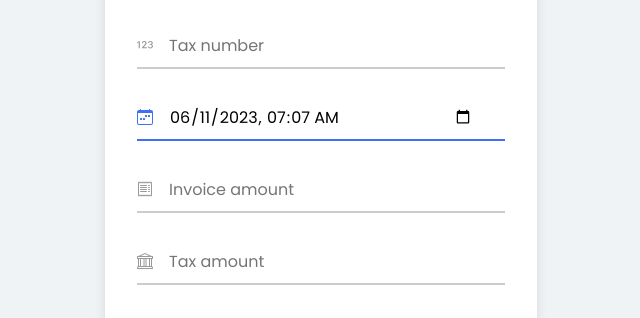
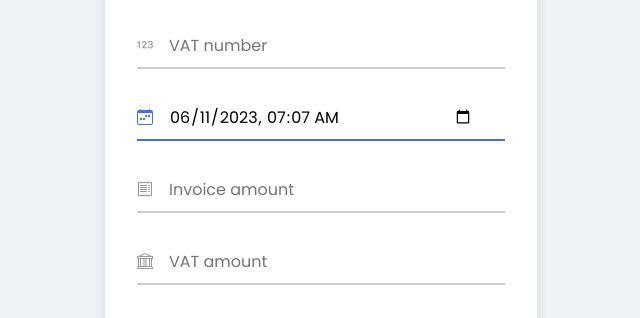
Before and after one commit to alirumane/zatca-qr-code, a plain HTML site: page index.html in a window 1280 px wide. Shown: the part 283-601 px from the top of the page, 319-959 px from the left. Drawn offline with Linux system fonts and the light colour scheme.

Commit message:
Chnages for TAX to VAT

```diff
--- a/index.html
+++ b/index.html
@@ -23,7 +23,7 @@
                       </svg>
                 </div>
                 <div class="input-field">
-                    <input type="number" id="tax-number" placeholder="Tax number" required>
+                    <input type="number" id="tax-number" placeholder="VAT number" required>
                     <svg xmlns="http://www.w3.org/2000/svg" width="16" height="16" fill="currentColor" viewBox="0 0 16 16">
                         <path d="M2.873 11.297V4.142H1.699L0 5.379v1.137l1.64-1.18h.06v5.961h1.174Zm3.213-5.09v-.063c0-.618.44-1.169 1.196-1.169.676 0 1.174.44 1.174 1.106 0 .624-.42 1.101-.807 1.526L4.99 10.553v.744h4.78v-.99H6.643v-.069L8.41 8.252c.65-.724 1.237-1.332 1.237-2.27C9.646 4.849 8.723 4 7.308 4c-1.573 0-2.36 1.064-2.36 2.15v.057h1.138Zm6.559 1.883h.786c.823 0 1.374.481 1.379 1.179.01.707-.55 1.216-1.421 1.21-.77-.005-1.326-.419-1.379-.953h-1.095c.042 1.053.938 1.918 2.464 1.918 1.478 0 2.642-.839 2.62-2.144-.02-1.143-.922-1.651-1.551-1.714v-.063c.535-.09 1.347-.66 1.326-1.678-.026-1.053-.933-1.855-2.359-1.845-1.5.005-2.317.88-2.348 1.898h1.116c.032-.498.498-.944 1.206-.944.703 0 1.206.435 1.206 1.07.005.64-.504 1.106-1.2 1.106h-.75v.96Z"/>
                       </svg>
@@ -43,7 +43,7 @@
                       </svg>
                 </div>
                 <div class="input-field">
-                    <input type="number" id="tax-amount" placeholder="Tax amount" required>
+                    <input type="number" id="tax-amount" placeholder="VAT amount" required>
                     <svg xmlns="http://www.w3.org/2000/svg" width="16" height="16" fill="currentColor" viewBox="0 0 16 16">
                         <path d="m8 0 6.61 3h.89a.5.5 0 0 1 .5.5v2a.5.5 0 0 1-.5.5H15v7a.5.5 0 0 1 .485.38l.5 2a.498.498 0 0 1-.485.62H.5a.498.498 0 0 1-.485-.62l.5-2A.501.501 0 0 1 1 13V6H.5a.5.5 0 0 1-.5-.5v-2A.5.5 0 0 1 .5 3h.89L8 0ZM3.777 3h8.447L8 1 3.777 3ZM2 6v7h1V6H2Zm2 0v7h2.5V6H4Zm3.5 0v7h1V6h-1Zm2 0v7H12V6H9.5ZM13 6v7h1V6h-1Zm2-1V4H1v1h14Zm-.39 9H1.39l-.25 1h13.72l-.25-1Z"/>
                     </svg>
```
